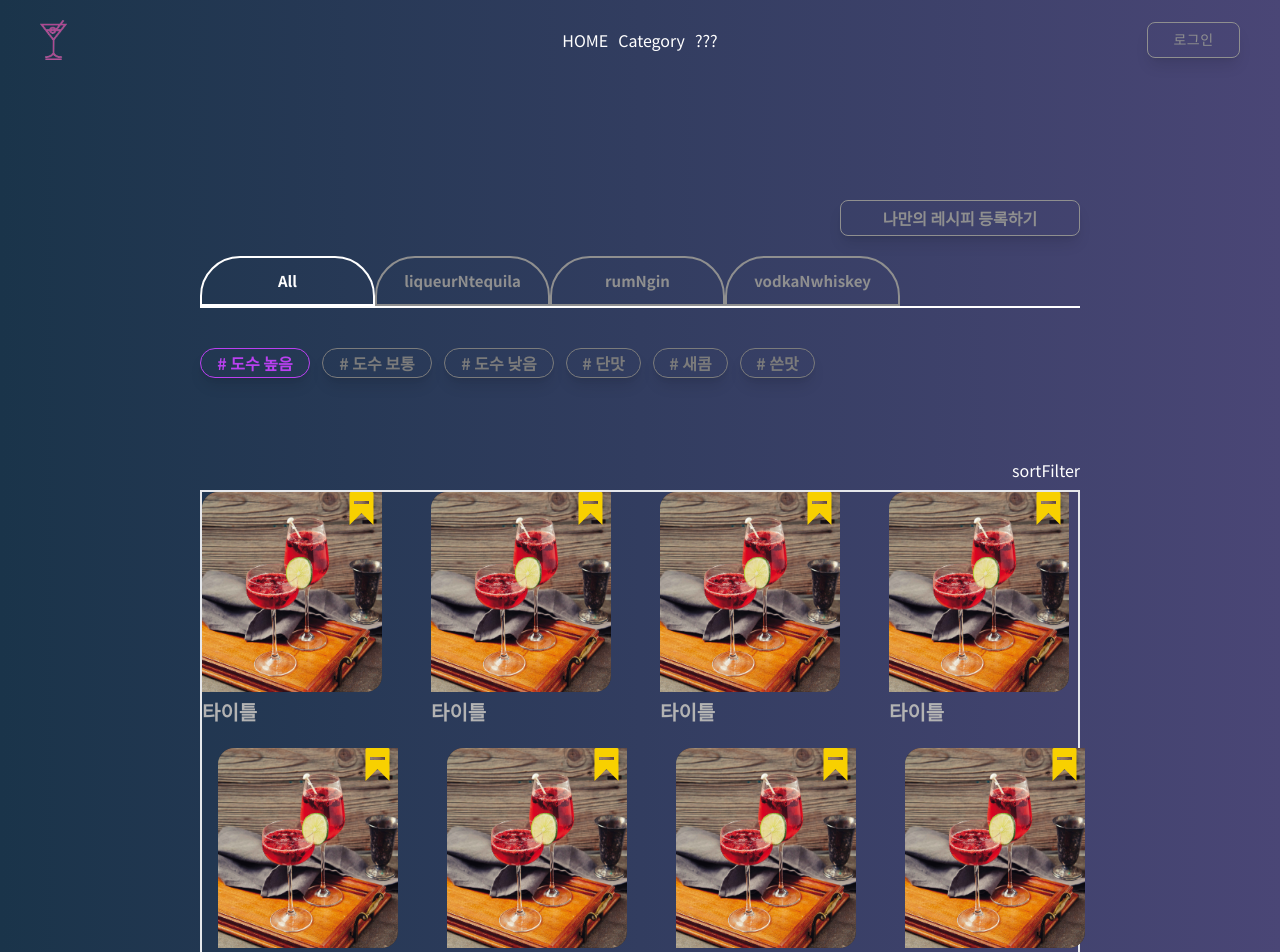
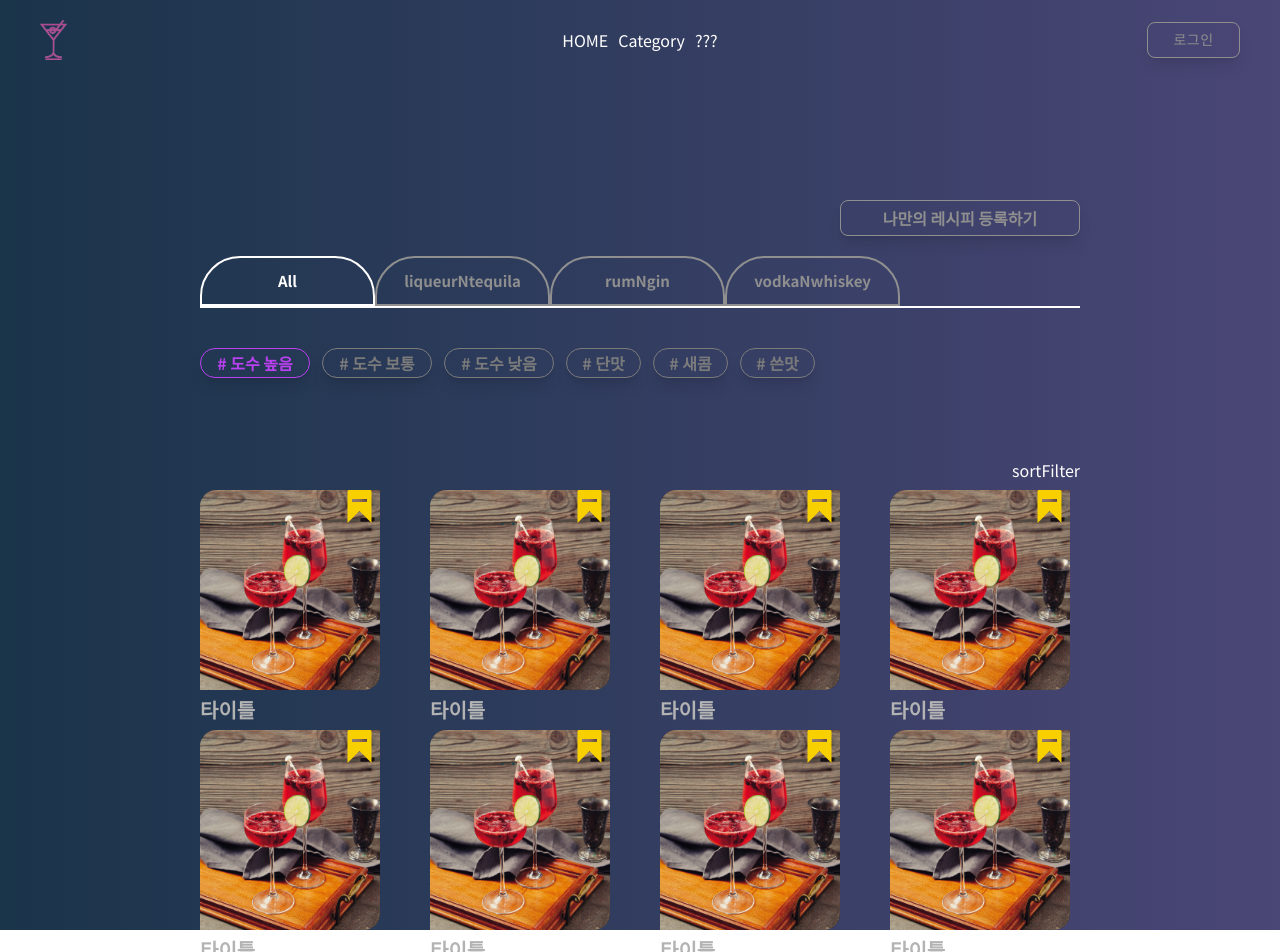
Before and after one commit to codestates-seb/seb44_main_002, a React (Create React App) app in the folder client/: page /category in a window 1280 px wide. Shown: the top 952 px of the page. Built offline with nearby package versions, Linux system fonts and the light colour scheme.

Commit message:
chore: 카테고리내 grid 간격

```diff
--- a/client/src/pages/Category/Category.js
+++ b/client/src/pages/Category/Category.js
@@ -31,32 +31,16 @@ export default function Category() {
         <div className="border-1 border-solid border-red">
           {/* 필터 */}
           <Filter setfitlerCondtion={setfitlerCondtion} />
-          {/* 필터에 따라 출력되는 데이터 */}
-          <div className="w-[100%] border-2 border-solid border-red  grid grid-cols-4 gap-10">
-            <div className="pr-4.5">
-              <Card item={item} isBookmarked={isBookmarked} />
-            </div>
-            <div className="pr-4.5">
-              <Card item={item} isBookmarked={isBookmarked} />
-            </div>
-            <div className="pr-4.5">
-              <Card item={item} isBookmarked={isBookmarked} />
-            </div>
-            <div className="">
-              <Card item={item} isBookmarked={isBookmarked} />
-            </div>
-            <div className="p-4">
-              <Card item={item} isBookmarked={isBookmarked} />
-            </div>
-            <div className="p-4">
-              <Card item={item} isBookmarked={isBookmarked} />
-            </div>
-            <div className="p-4">
-              <Card item={item} isBookmarked={isBookmarked} />
-            </div>
-            <div className="p-4">
-              <Card item={item} isBookmarked={isBookmarked} />
-            </div>
+          {/* 필터에 따라 출력되는 데이터 border-2 border-solid border-red*/}
+          <div className="w-[100%]   grid grid-cols-4 gap-10">
+            <Card item={item} isBookmarked={isBookmarked} className="pr-4 " />
+            <Card item={item} isBookmarked={isBookmarked} className="pr-4" />
+            <Card item={item} isBookmarked={isBookmarked} className="pr-4" />
+            <Card item={item} isBookmarked={isBookmarked} className="pl-2" />
+            <Card item={item} isBookmarked={isBookmarked} className="pr-4" />
+            <Card item={item} isBookmarked={isBookmarked} className="pr-4" />
+            <Card item={item} isBookmarked={isBookmarked} className="pr-4" />
+            <Card item={item} isBookmarked={isBookmarked} className="pl-2" />
           </div>
         </div>
       </section>
```
